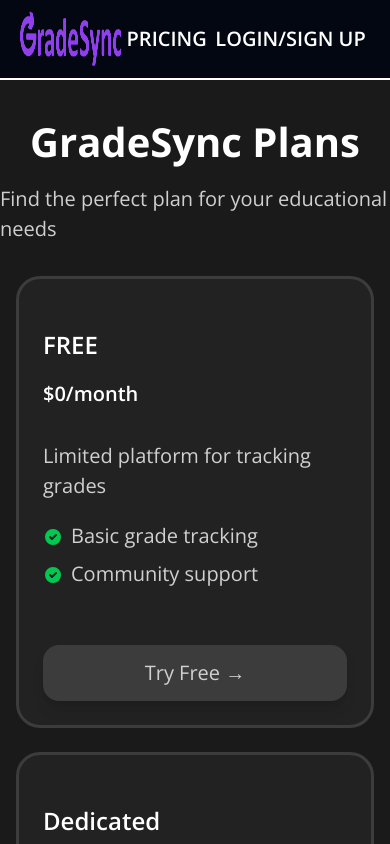
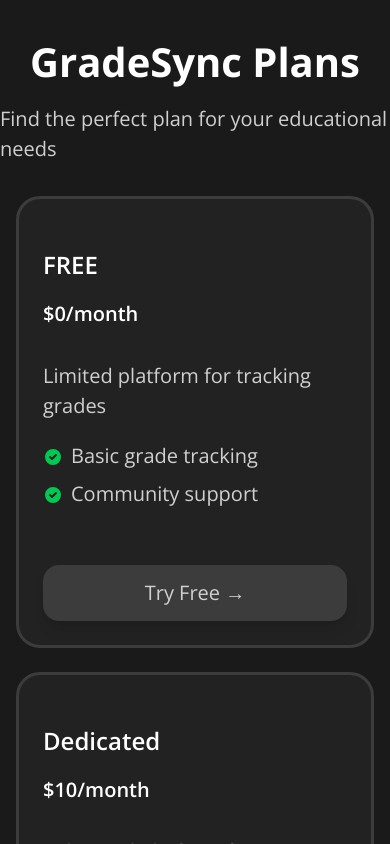
Before and after one commit to JakubMazurek08/gradesync, a React (Vite) app in the folder frontend/: page /pricing in a window 390 px wide. Shown: the top 844 px of the page. Built offline with nearby package versions, Linux system fonts and the light colour scheme.

Commit message:
Navbar for Pricing page has been deleted for responsivity

```diff
--- a/frontend/src/pages/PricingLP.tsx
+++ b/frontend/src/pages/PricingLP.tsx
@@ -6,7 +6,7 @@
 export const PricingLP = () => {
     return (
         <div className="flex flex-col min-h-screen">
-            <NavBar />
+            <div className="hidden md:block"><NavBar /></div>
             <div className="mx-auto px-4 md:px-8 pt-8 md:pt-16">
                 <Text type="h1" className="text-4xl font-bold">GradeSync Plans</Text>
             </div>
```
